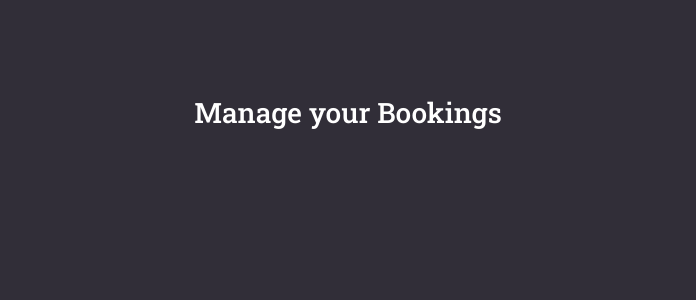
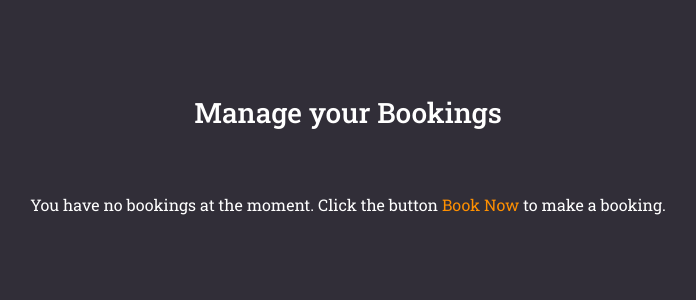
Before and after one commit to LarisaLG/Barbershop, a Django app: page /bookings/ in a window 1280 px wide. Shown: the part 57-357 px from the top of the page, without its empty margins (292-988 px from the left). Run offline with Django 3.2, Linux system fonts and the light colour scheme; the visitor is signed in with stand-in values (Sample User, id 1); data that the repository does not hold is empty; some libraries are stand-ins or nearby versions.

Commit message:
chore: add information about no booking

```diff
--- a/templates/bookings.html
+++ b/templates/bookings.html
@@ -26,7 +26,11 @@
          </div>
       </div>
    </div>
-
+   {% empty %}
+   <div class="booknow-msg p-2">
+      <p class="pt-2">You have no bookings at the moment.
+          Click the button <a href="{%url 'booknow' %}" class="orange">Book Now</a> to make a booking.</p>
+   </div>
 
 
    {% endfor %}
```
